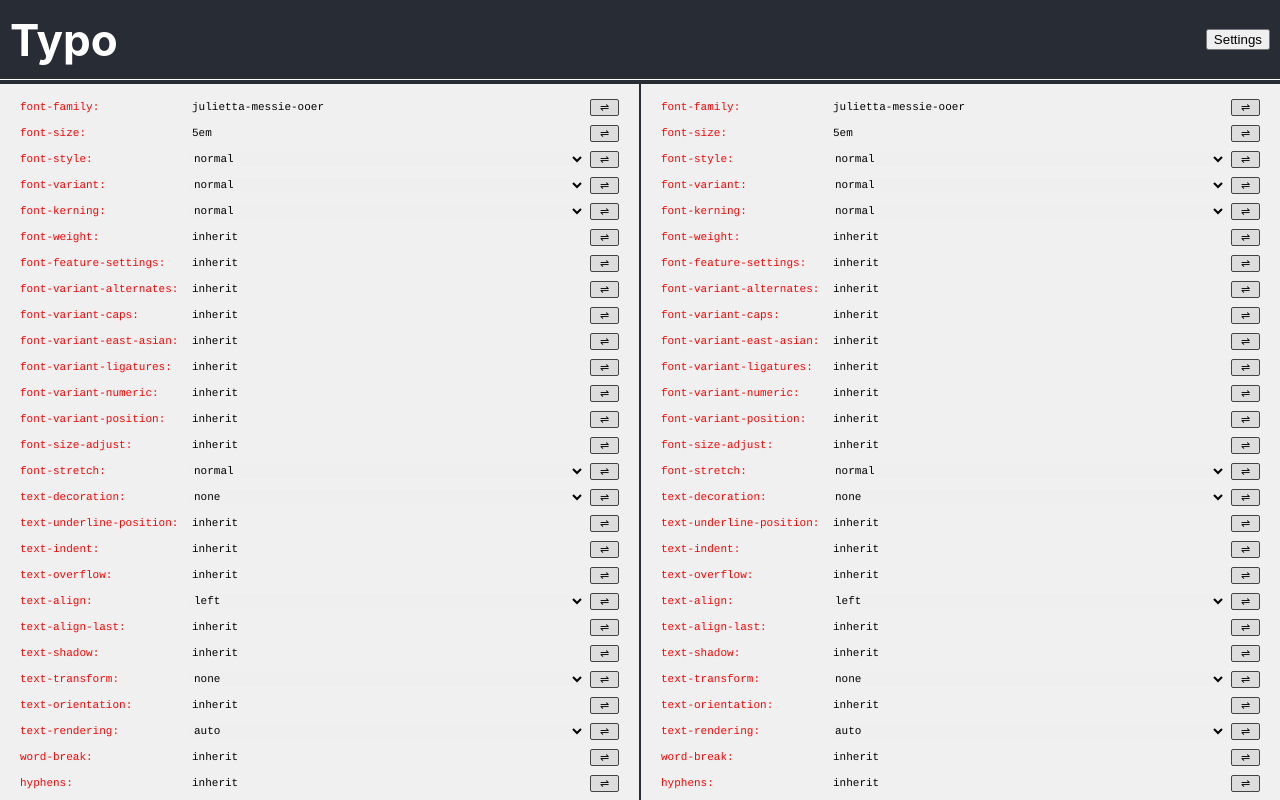
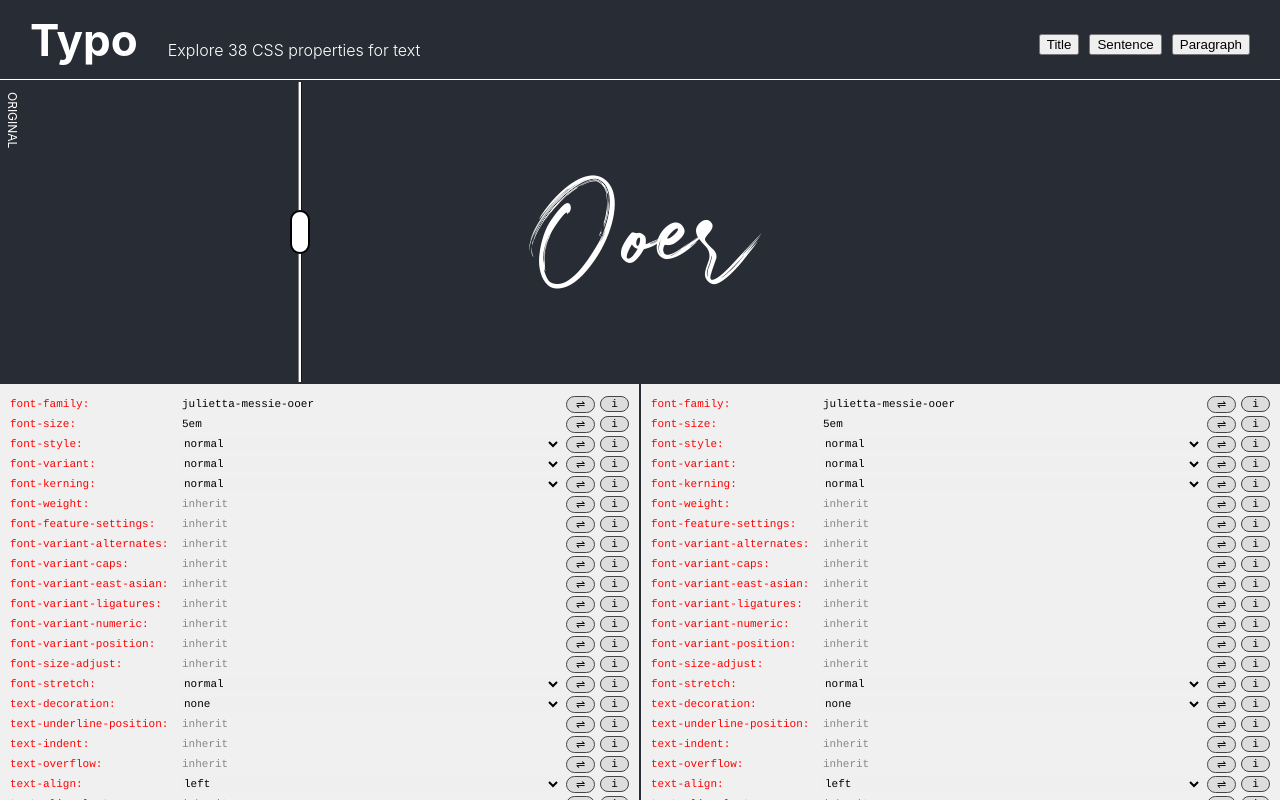
Before and after one commit to onion2k/typo, a React (Create React App) app: page / in a window 1280 px wide. Shown: the top 800 px of the page. Built offline with nearby package versions, Linux system fonts and the light colour scheme.

Commit message:
Text options

```diff
--- a/src/App.css
+++ b/src/App.css
@@ -15,7 +15,7 @@
   color: white;
   display: grid;
   grid-template-columns: 1fr 1fr;
-  grid-template-rows: 80px 3fr 2fr;
+  grid-template-rows: 80px 300px auto;
   grid-template-areas: "header header" "typo typo" "left right";
   grid-gap: 2px;
 }
--- a/src/App.js
+++ b/src/App.js
@@ -8,6 +8,7 @@ import "./App.css";
 
 export default function App() {
   let [split, setSplit] = useState(300);
+  let [content, setContent] = useState('Ooer');
   let [original, setOriginal] = useState({
     color: "#ffffff",
     fontSize: "5em",
@@ -28,11 +29,11 @@ export default function App() {
   };
   return (
     <div className="App">
-      <Header />
+      <Header setContent={setContent} />
       <SplitContext.Provider value={{ split: split, update: setSplit }}>
         <div className="typo-splitscreen">
-          <Typo copy title="Copy" style={copy} />
-          <Typo original title="Original" style={original} />
+          <Typo copy title="Copy" style={copy} content={content} />
+          <Typo original title="Original" style={original} content={content} />
           <Divider />
         </div>
       </SplitContext.Provider>
--- a/src/Components/Controller.css
+++ b/src/Components/Controller.css
@@ -1,14 +1,15 @@
 .controller {
   background-color: #f0f0f0;
-  padding: 10px 20px;
+  padding: 10px;
   font-size: 11px;
   font-family: Courier, monospace;
   text-transform: lowercase;
   display: grid;
-  grid-template-columns: 170px 1fr 34px;
+  grid-template-columns: 170px 1fr 34px 34px;
   grid-auto-rows: minmax(20px, 26px);
   grid-gap: 0;
   align-items: center;
+  overflow: scroll;
 }
 
 .controller > label {
@@ -27,6 +28,10 @@
   font-family: Courier, monospace;
 }
 
+.controller > input[value='inherit'] {
+  color: #888888;
+}
+
 .controller > button {
   margin-left: 5px;
   color: black;
@@ -34,7 +39,7 @@
   border: 1px solid #444;
   font-size: 11px;
   font-family: Courier, monospace;
-  border-radius: 2px;
+  border-radius: 12px;
 }
 
 .controller > select {
--- a/src/Components/Controller.js
+++ b/src/Components/Controller.js
@@ -22,7 +22,7 @@ export default function Controller(data) {
     );
     if (s.options) {
       input = (
-        <select name={s.name} onChange={update}>
+        <select name={s.name} onChange={update} value={data.style[s.name]}>
           {s.options.map(o => {
             return (
               <option key={o} value={o}>
@@ -40,6 +40,9 @@ export default function Controller(data) {
         <button onClick={() => data.transfer(s.name, data.style[s.name])}>
           ⇌
         </button>
+        <button onClick={() => {}} disabled>
+          i
+        </button>
       </React.Fragment>
     );
   });
--- a/src/Components/Header.css
+++ b/src/Components/Header.css
@@ -3,10 +3,21 @@
   flex-direction: row;
   align-items: center;
   justify-content: space-between;
-  padding: 10px;
+  padding: 0 30px;
   border-bottom: 1px solid white;
 }
 
 .typo-header > h1 {
+  margin-right: 50px;
   font-size: 2.75rem;
 }
+
+.typo-header > h1 > span {
+  margin-left: 30px;
+  font-size: 1.0rem;
+  font-weight: 300;
+}
+
+.typo-header > .options > button {
+  margin-left: 10px;
+}
--- a/src/Components/Header.js
+++ b/src/Components/Header.js
@@ -1,11 +1,20 @@
 import React from "react";
 import "./Header.css";
 
-export default function Header() {
+const cssdata = require("../ctf.json");
+const cssTextFeatures = cssdata.cssTextFeatures;
+
+export default function Header({setContent}) {
   return (
     <header className="typo-header">
-      <h1>Typo</h1>
-      <button>Settings</button>
+      <h1>Typo
+      <span>Explore {cssTextFeatures.length} CSS properties for text</span>
+      </h1>
+      <div className="options">
+        <button onClick={()=>setContent('Ooer')}>Title</button>
+        <button onClick={()=>setContent('A sentence about text rendering')}>Sentence</button>
+        <button onClick={()=>setContent('A full paragraph of text on the virtues of well-designed, well-thought out text on a website. It\'s worthwhile spending time on your text, perfecting your font choices, and making sure what you publish is as readable as it is interesting.')}>Paragraph</button>
+      </div>
     </header>
   );
 }
--- a/src/Components/Typo.css
+++ b/src/Components/Typo.css
@@ -33,4 +33,5 @@
   display: flex;
   align-items: center;
   justify-content: center;
+  margin: 0 auto;
 }
--- a/src/Components/Typo.js
+++ b/src/Components/Typo.js
@@ -31,7 +31,7 @@ export default function Typo(data) {
     >
       <span className="title">{data.title}</span>
       <div className="content" style={style}>
-        Ooer
+        { data.content }
       </div>
     </div>
   );
```
